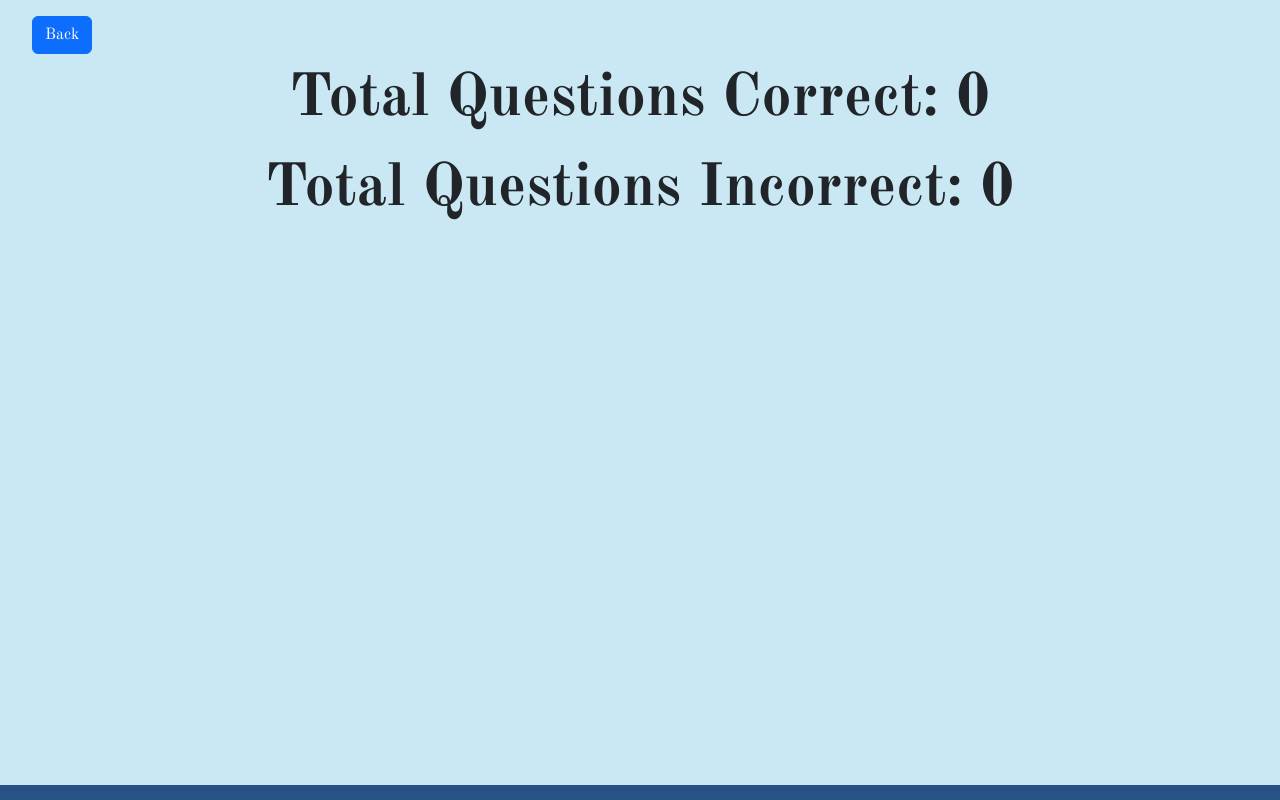
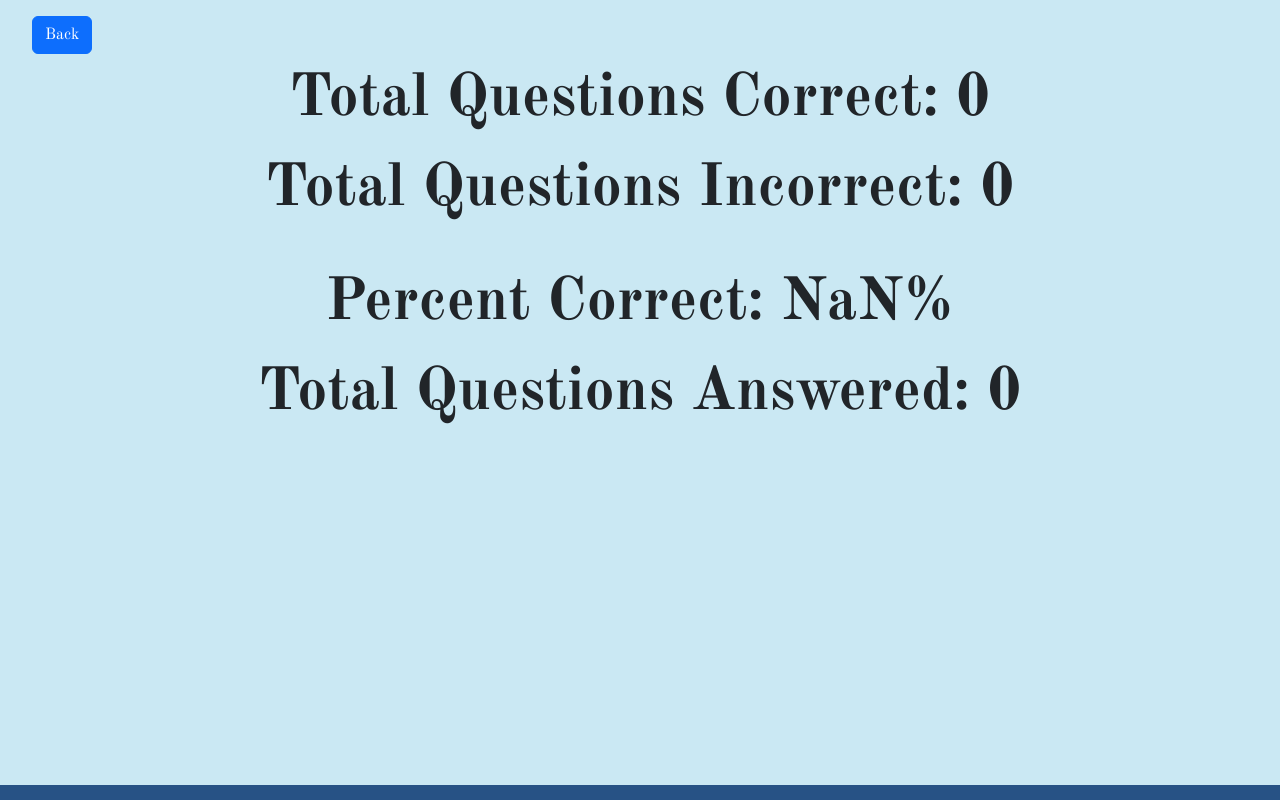
Before and after one commit to 2024-25-Allen-ISD-Computer-Science/7th-period-isp-fuel-for-thought, a React (Create React App) app in the folder quiz/: page / in a window 1280 px wide. Both pictures are taken after a click on the button "Stats". Built offline with nearby package versions, Linux system fonts and the light colour scheme.

Commit message:
added more stats in the stats page

```diff
--- a/quiz/src/Stats.js
+++ b/quiz/src/Stats.js
@@ -3,6 +3,11 @@ import "bootstrap/dist/css/bootstrap.min.css";
 import "./App.css";
 
 class Stats extends Component {
+    constructor() {
+        super()
+        this.correct = localStorage.getItem("totalRight") ?? 0
+        this.incorrect = localStorage.getItem("totalWrong") ?? 0
+    }
 
     render() {
         const { isPresented } = this.props;
@@ -13,8 +18,11 @@ class Stats extends Component {
                     <button className="btn btn-primary" onClick={isPresented}>Back</button>
                 </div>
                 <div className="d-flex flex-column align-items-center justify-content-center">
-                    <div className="results-title">Total Questions Correct: {localStorage.getItem("totalRight") ?? 0}</div>
-                    <div className="results-title">Total Questions Incorrect: {localStorage.getItem("totalWrong") ?? 0}</div>
+                    <div className="results-title">Total Questions Correct: {this.correct}</div>
+                    <div className="results-title">Total Questions Incorrect: {this.incorrect}</div>
+                    <br/>
+                    <div className="results-title">Percent Correct: {parseFloat(this.correct / this.incorrect).toFixed(2)}%</div>
+                    <div className="results-title">Total Questions Answered: {Number(this.correct) + Number(this.incorrect)}</div>
                 </div>
             </div>
         )
```
